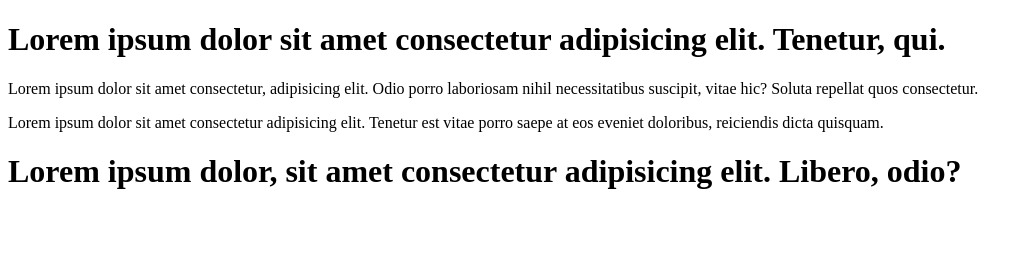
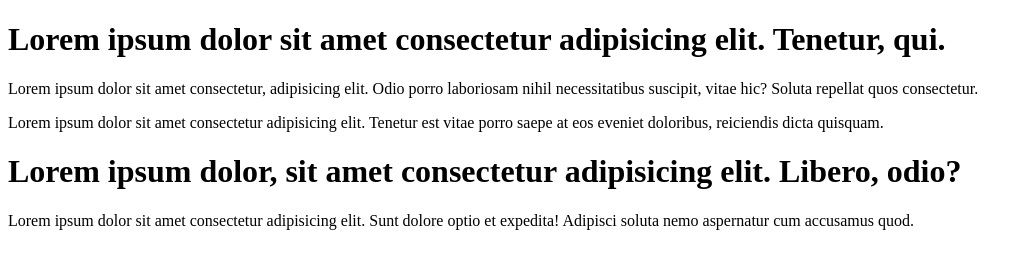
Before and after one commit to mehedi22rifat/my-practis-project-repo, a plain HTML site: page index.html in a window 1280 px wide. Shown: the whole page, without its empty margins (0-1033 px from the left). Drawn offline with Linux system fonts and the light colour scheme.

Commit message:
all commit added

```diff
--- a/index.html
+++ b/index.html
@@ -13,6 +13,6 @@
 
  <p>Lorem ipsum dolor sit amet consectetur adipisicing elit. Tenetur est vitae porro saepe at eos eveniet doloribus, reiciendis dicta quisquam.</p>
  <h1>Lorem ipsum dolor, sit amet consectetur adipisicing elit. Libero, odio?</h1>
-
+  <p>Lorem ipsum dolor sit amet consectetur adipisicing elit. Sunt dolore optio et expedita! Adipisci soluta nemo aspernatur cum accusamus quod.</p>
 </body>
 </html>
```
